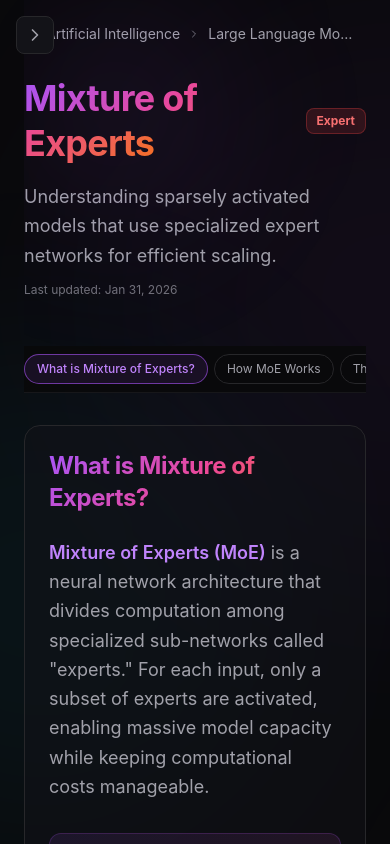
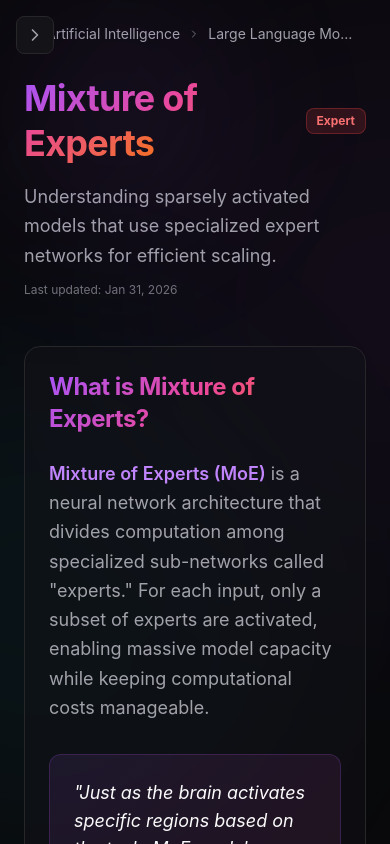
Before and after one commit to LoggeL/learn-guide, a Next.js app: page /en/ai/llm/moe in a window 390 px wide. Shown: the top 844 px of the page. Built offline with nearby package versions, Linux system fonts and the light colour scheme.

Commit message:
fix: TOC sticky scrolling + remove overflow-x-clip, mobile TOC as normal list
- Removed overflow-x-clip that blocked sticky positioning
- Mobile: sticky pill bar at top for horizontal scroll TOC
- Desktop: sticky right sidebar with scroll tracking

```diff
--- a/src/components/layout/TopicLayout.tsx
+++ b/src/components/layout/TopicLayout.tsx
@@ -37,11 +37,10 @@
   const { locale } = useLocale()
   const articleRef = useRef<HTMLElement>(null)
 
-  // Helper to add locale prefix to href
   const localizeHref = (href: string) => `/${locale}${href}`
 
   return (
-    <div className="max-w-4xl xl:max-w-5xl 2xl:max-w-7xl mx-auto relative overflow-x-clip">
+    <div className="max-w-4xl xl:max-w-5xl 2xl:max-w-7xl mx-auto relative">
       {/* Ambient background glow */}
       <div className="absolute -top-40 right-0 w-[500px] h-[500px] bg-gradient-radial from-primary/10 via-transparent to-transparent blur-3xl pointer-events-none" />
 
@@ -93,13 +92,8 @@
 
       {/* Content grid: article + right sidebar TOC on desktop */}
       <div className="xl:grid xl:grid-cols-[1fr_220px] xl:gap-10 xl:items-start">
+        {/* Left column: article + nav */}
         <div>
-          {/* Mobile sticky TOC pill bar — hidden on xl+ where right sidebar takes over */}
-          <div className="xl:hidden">
-            <RightTableOfContents articleRef={articleRef} variant="mobile" />
-          </div>
-
-          {/* Content */}
           <article ref={articleRef} className="space-y-12 relative">
             {children}
           </article>
```
